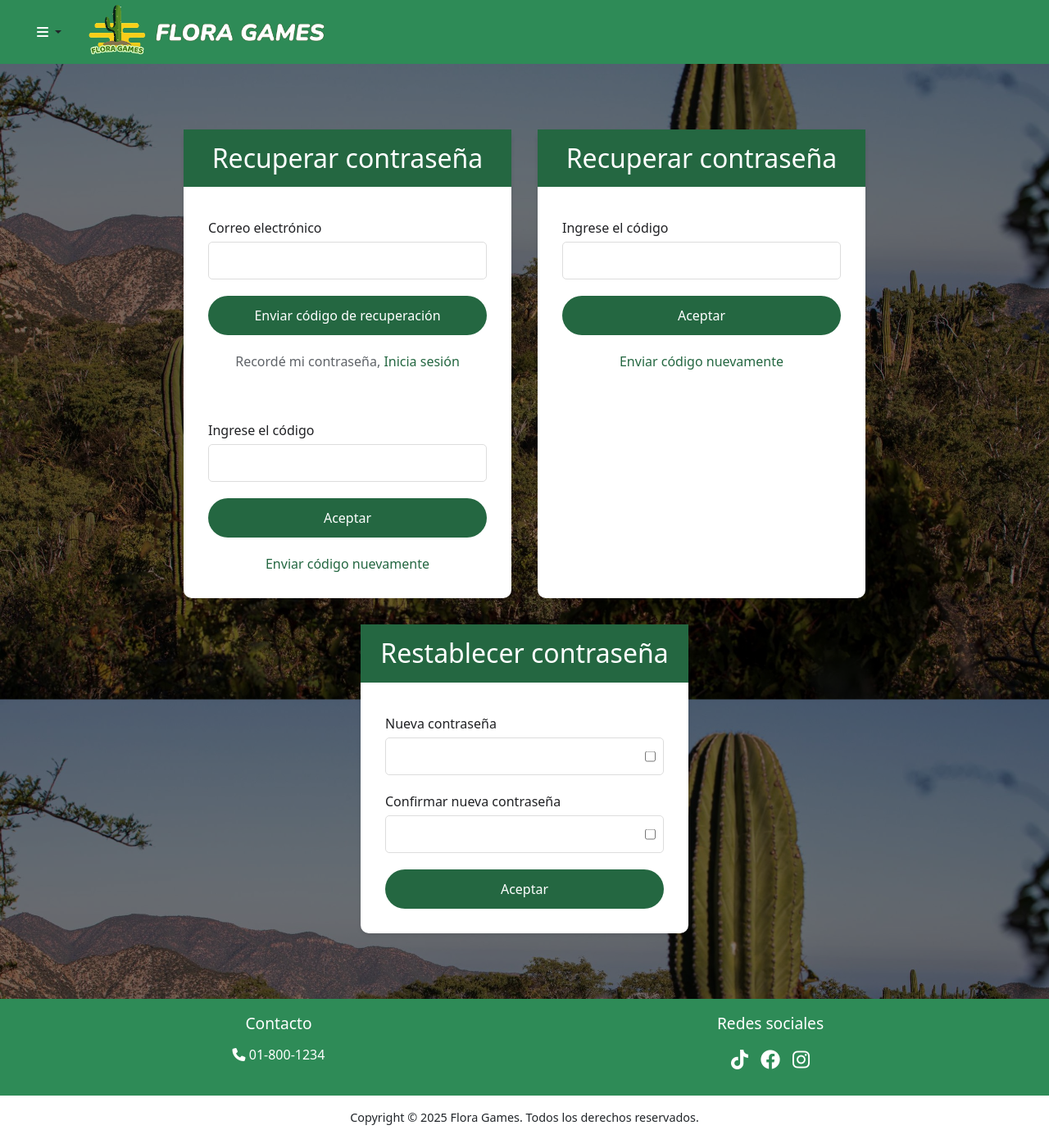
After one commit to OscarIst21/BCS_FloraGames, a PHP site: page /view/recuperatePassword.php in a window 1280 px wide. The commit adds this page. Shown: the whole page at 82% size. Run offline with PHP 8.4, Linux system fonts and the light colour scheme.

Commit message:
feat: diseño recuperar contraseña

```diff
--- a/css/style.css
+++ b/css/style.css
@@ -52,6 +52,7 @@ h2 {
 .form-group input[type="text"],
 .form-group input[type="password"],
 .form-group input[type="email"],
+.form-group input[type="number"],
 .form-group input[type="date"] {
     width: 100%;
     padding: 10px;
--- a/view/login.php
+++ b/view/login.php
@@ -46,7 +46,7 @@
                 </div>
 
                 <div class="switch-form">
-                    <a href="#" onclick="">Recuperar mi contraseña</a>
+                    <a href="#" onclick="">Olvidé mi contraseña</a>
                 </div>
                 <br>
                 <button type="submit" class=" button btnActions">Aceptar</button>
@@ -80,7 +80,7 @@
                     </div>
                 </div>
                 <div class="form-group">
-                    <label for="reg_confirm_password">Confirmar Contraseña</label>
+                    <label for="reg_confirm_password">Confirmar contraseña</label>
                     <div style="position: relative;">
                         <input type="password" id="reg_confirm_password" name="confirm_password" required>
                         <input type="checkbox" id="showRegConfirmPassword" style="position: absolute; right: 10px; top: 50%; transform: translateY(-50%);">
--- /dev/null
+++ b/view/recuperatePassword.php
@@ -0,0 +1,93 @@
+<!DOCTYPE html>
+<html lang="es">
+<head>
+    <meta charset="UTF-8">
+    <meta name="viewport" content="width=device-width, initial-scale=1.0">
+    <title>Recuperar contraseña - Fauna Games</title>
+    <link rel="stylesheet" href="../css/style.css">
+    <link href="https://cdn.jsdelivr.net/npm/bootstrap@5.3.6/dist/css/bootstrap.min.css" rel="stylesheet" integrity="sha384-4Q6Gf2aSP4eDXB8Miphtr37CMZZQ5oXLH2yaXMJ2w8e2ZtHTl7GptT4jmndRuHDT" crossorigin="anonymous">
+    <link rel="stylesheet" href="https://cdnjs.cloudflare.com/ajax/libs/font-awesome/6.4.0/css/all.min.css">
+    <link href="https://fonts.googleapis.com/css2?family=Montserrat:wght@400;600;700&family=Poppins:wght@300;400;600&display=swap" rel="stylesheet">
+    <link rel="icon" type="image/x-icon" href="../img/logoFG.ico">
+
+</head>
+<body>
+    <?php include '../components/header.php'; ?>
+
+    <div class="contenedor">
+        <div class="form-container" id="recuperar-contraseña">
+            <h2 style="background-color: #246741; padding: 1rem; color: white;">Recuperar contraseña</h2>
+            <form action="" method="post" class="form-fields">
+                <div class="form-group">
+                    <label for="username">Correo electrónico</label>
+                    <input type="text" id="username" name="username" required>
+                </div>
+                <button type="submit" class=" button btnActions">Enviar código de recuperación</button>
+                <div class="switch-form">
+                    Recordé mi contraseña, <a href="#" onclick="toggleForm('login')">Inicia sesión</a>
+                </div>
+            </form>
+
+             <form action="" method="post" class="form-fields">
+
+                <div class="form-group">
+                    <label for="codigo">Ingrese el código</label>
+                    <input type="number" id="codigo" name="codigo" required>
+                </div>
+
+                <button type="submit" class=" button btnActions">Aceptar</button>
+
+                <div class="switch-form">
+                 <a href="#" onclick="">Enviar código nuevamente</a>
+                </div>
+            </form>
+        </div>
+
+         <div class="form-container" id="verificar-codigo">
+            <h2 style="background-color: #246741; padding: 1rem; color: white;">Recuperar contraseña</h2>
+            <form action="" method="post" class="form-fields">
+
+                <div class="form-group">
+                    <label for="codigo">Ingrese el código</label>
+                    <input type="number" id="codigo" name="codigo" required>
+                </div>
+
+                <button type="submit" class=" button btnActions">Aceptar</button>
+
+                <div class="switch-form">
+                 <a href="#" onclick="">Enviar código nuevamente</a>
+                </div>
+            </form>
+        </div>
+
+
+        <div class="form-container" id="restablecer-contraseña">
+            <h2 style="background-color: #246741; padding: 1rem; color: white;">Restablecer contraseña</h2>
+            <form action="" method="post" class="form-fields">
+
+                <div class="form-group">
+                    <label for="">Nueva contraseña</label>
+                    <div style="position: relative;">
+                        <input type="password" id="" name="password" required>
+                        <input type="checkbox" id="" style="position: absolute; right: 10px; top: 50%; transform: translateY(-50%);">
+                    </div>
+                </div>
+                <div class="form-group">
+                    <label for="">Confirmar nueva contraseña</label>
+                    <div style="position: relative;">
+                        <input type="password" id="" name="" required>
+                        <input type="checkbox" id="" style="position: absolute; right: 10px; top: 50%; transform: translateY(-50%);">
+                    </div>
+                </div>
+                <button type="submit" class=" button btnActions">Aceptar</button>
+            <!--Redirigir a login-->
+            </form>
+        </div>
+
+    </div>
+
+    <?php include '../components/footer.php'; ?>
+    <script src="https://cdn.jsdelivr.net/npm/bootstrap@5.3.6/dist/js/bootstrap.bundle.min.js" integrity="sha384-j1CDi7MgGQ12Z7Qab0qlWQ/Qqz24Gc6BM0thvEMVjHnfYGF0rmFCozFSxQBxwHKO" crossorigin="anonymous"></script>
+</body>
+
+</html>
```
